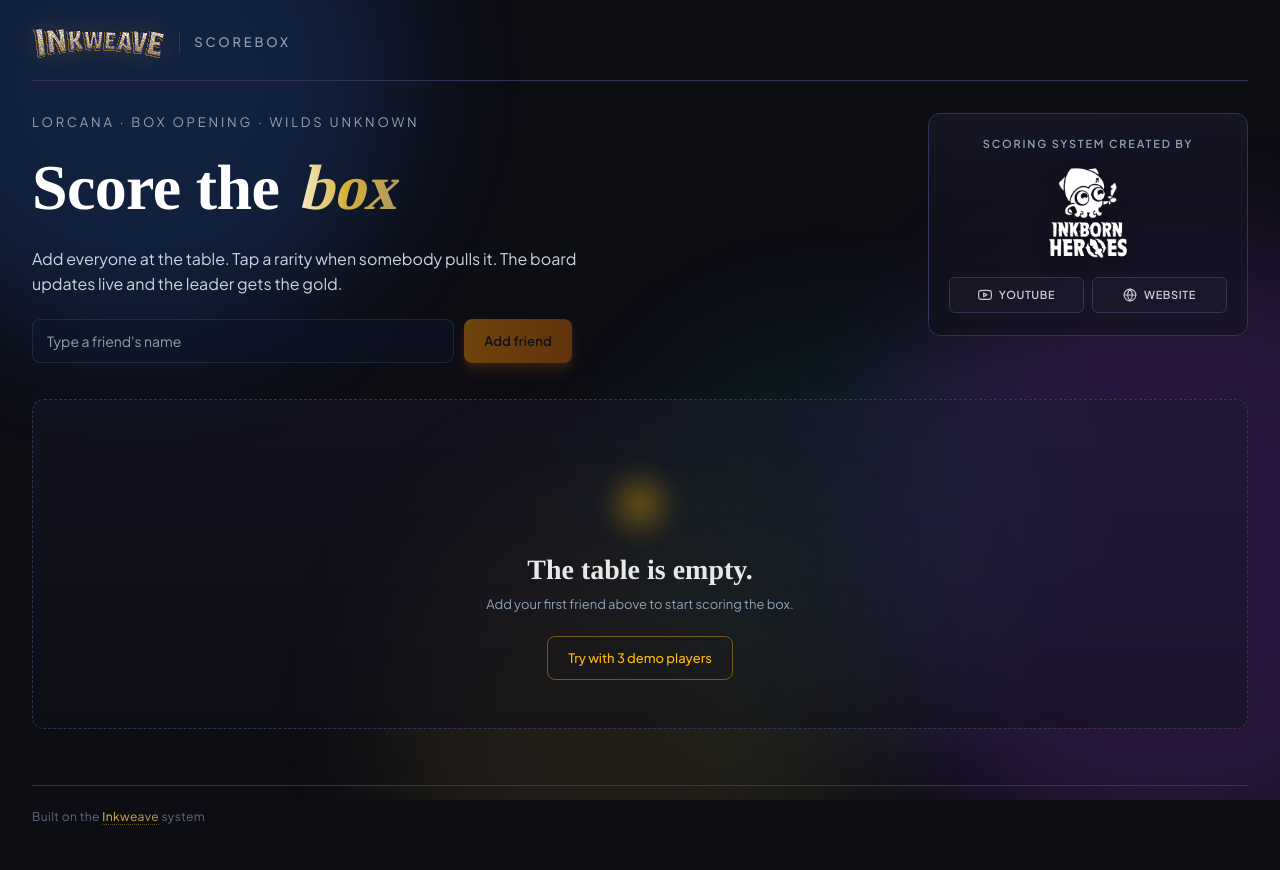
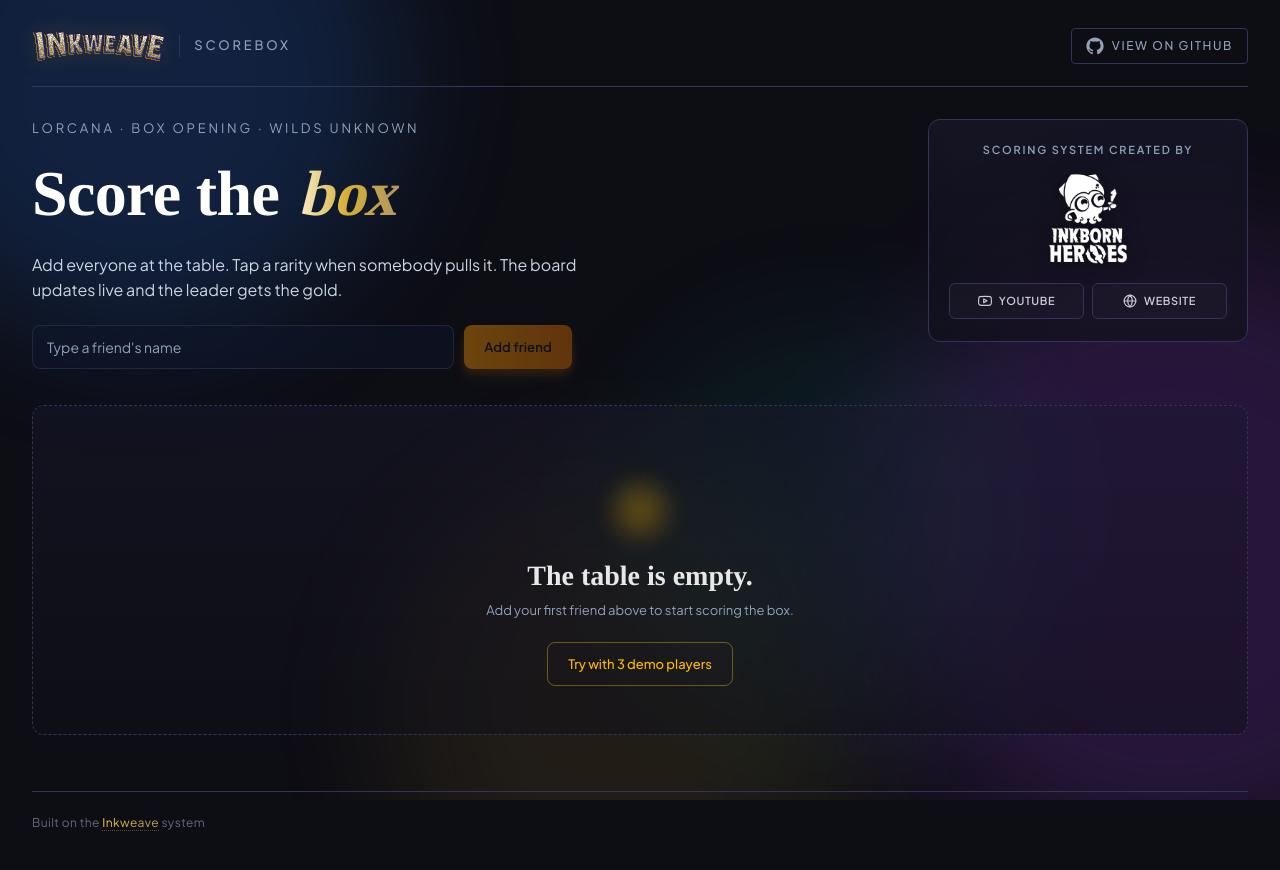
Before and after one commit to Doberjohn/inkweave-scorebox, a React (Vite) app: page / in a window 1280 px wide. Shown: the top 870 px of the page. Built offline with nearby package versions, Linux system fonts and the light colour scheme.

Commit message:
Add 'View on GitHub' link in header

```diff
--- /dev/null
+++ b/src/components/GithubIcon.tsx
@@ -0,0 +1,17 @@
+interface GithubIconProps {
+  size?: number;
+}
+
+export function GithubIcon({ size = 18 }: GithubIconProps) {
+  return (
+    <svg
+      width={size}
+      height={size}
+      viewBox="0 0 24 24"
+      fill="currentColor"
+      aria-hidden="true"
+    >
+      <path d="M12 .5C5.65.5.5 5.65.5 12c0 5.08 3.29 9.39 7.86 10.91.58.11.79-.25.79-.55 0-.27-.01-1.17-.02-2.12-3.2.7-3.87-1.36-3.87-1.36-.52-1.33-1.28-1.68-1.28-1.68-1.05-.72.08-.7.08-.7 1.16.08 1.77 1.19 1.77 1.19 1.03 1.77 2.7 1.26 3.36.96.1-.75.4-1.26.73-1.55-2.55-.29-5.24-1.28-5.24-5.7 0-1.26.45-2.29 1.19-3.1-.12-.29-.52-1.47.11-3.07 0 0 .97-.31 3.18 1.18a11.05 11.05 0 0 1 5.79 0c2.21-1.49 3.18-1.18 3.18-1.18.63 1.6.23 2.78.11 3.07.74.81 1.18 1.84 1.18 3.1 0 4.43-2.7 5.41-5.26 5.69.41.36.78 1.06.78 2.14 0 1.54-.01 2.79-.01 3.17 0 .3.21.67.8.55C20.22 21.38 23.5 17.07 23.5 12 23.5 5.65 18.35.5 12 .5z" />
+    </svg>
+  );
+}
--- a/src/components/PageHeader.tsx
+++ b/src/components/PageHeader.tsx
@@ -1,6 +1,8 @@
 import logoUrl from "@/design-system/assets/logo.svg";
+import { GithubIcon } from "./GithubIcon";
 
 const INKWEAVE_URL = "https://inkweave.ink";
+const REPO_URL = "https://github.com/Doberjohn/inkweave-scorebox";
 
 export function PageHeader() {
   return (
@@ -18,6 +20,16 @@
         <span className="brand-divider" />
         <span className="brand-section">Scorebox</span>
       </div>
+      <a
+        href={REPO_URL}
+        target="_blank"
+        rel="noopener"
+        className="repo-link"
+        aria-label="View source on GitHub (opens in a new tab)"
+      >
+        <GithubIcon size={18} />
+        <span className="repo-link-label">View on GitHub</span>
+      </a>
     </header>
   );
 }
--- a/src/styles/scorebox.css
+++ b/src/styles/scorebox.css
@@ -90,6 +90,33 @@
   text-transform: uppercase;
   color: var(--c-text-muted);
   font-weight: 500;
+}
+
+.repo-link {
+  display: inline-flex;
+  align-items: center;
+  gap: 8px;
+  padding: 8px 14px;
+  border: 1px solid var(--c-surface-border);
+  border-radius: var(--r-sm);
+  color: var(--c-text-muted);
+  font-size: 12px;
+  letter-spacing: 1.6px;
+  text-transform: uppercase;
+  font-weight: 500;
+  text-decoration: none;
+  transition: color 0.2s var(--ease-smooth),
+              border-color 0.2s var(--ease-smooth),
+              background 0.2s var(--ease-smooth);
+}
+.repo-link:hover {
+  color: var(--c-primary-500);
+  border-color: var(--c-primary-500);
+  background: rgba(255, 185, 0, 0.06);
+}
+.repo-link:focus-visible {
+  outline: 2px solid var(--c-primary-500);
+  outline-offset: 3px;
 }
 
 .header-stats {
@@ -1170,6 +1197,8 @@
 @media (max-width: 720px) {
   .page { padding: 18px 16px 60px; }
   .page-header { gap: 16px; }
+  .repo-link { padding: 7px 10px; }
+  .repo-link-label { display: none; }
   /* At true mobile width, stack hero + credit so the hero gets the
      full screen width. Un-stick the credit since it now flows below. */
   .top-row { grid-template-columns: 1fr; gap: 18px; }
```
